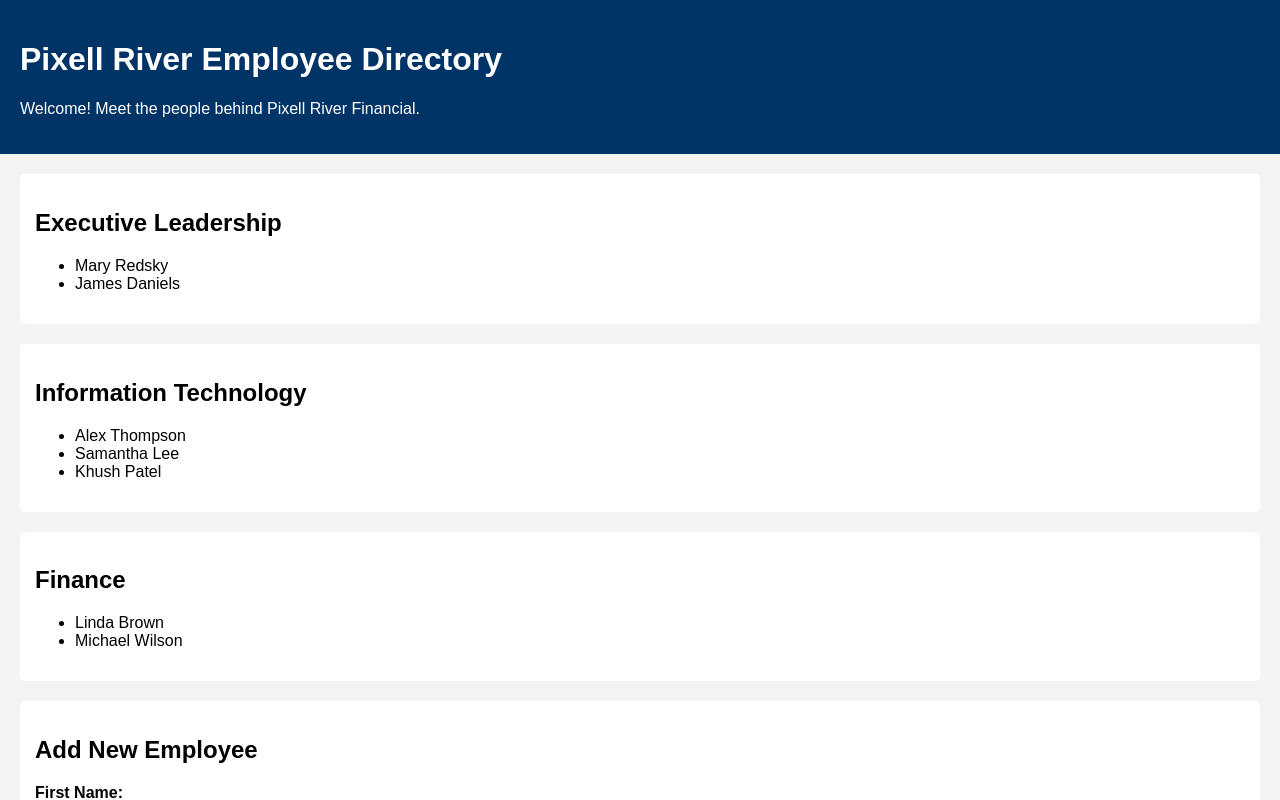
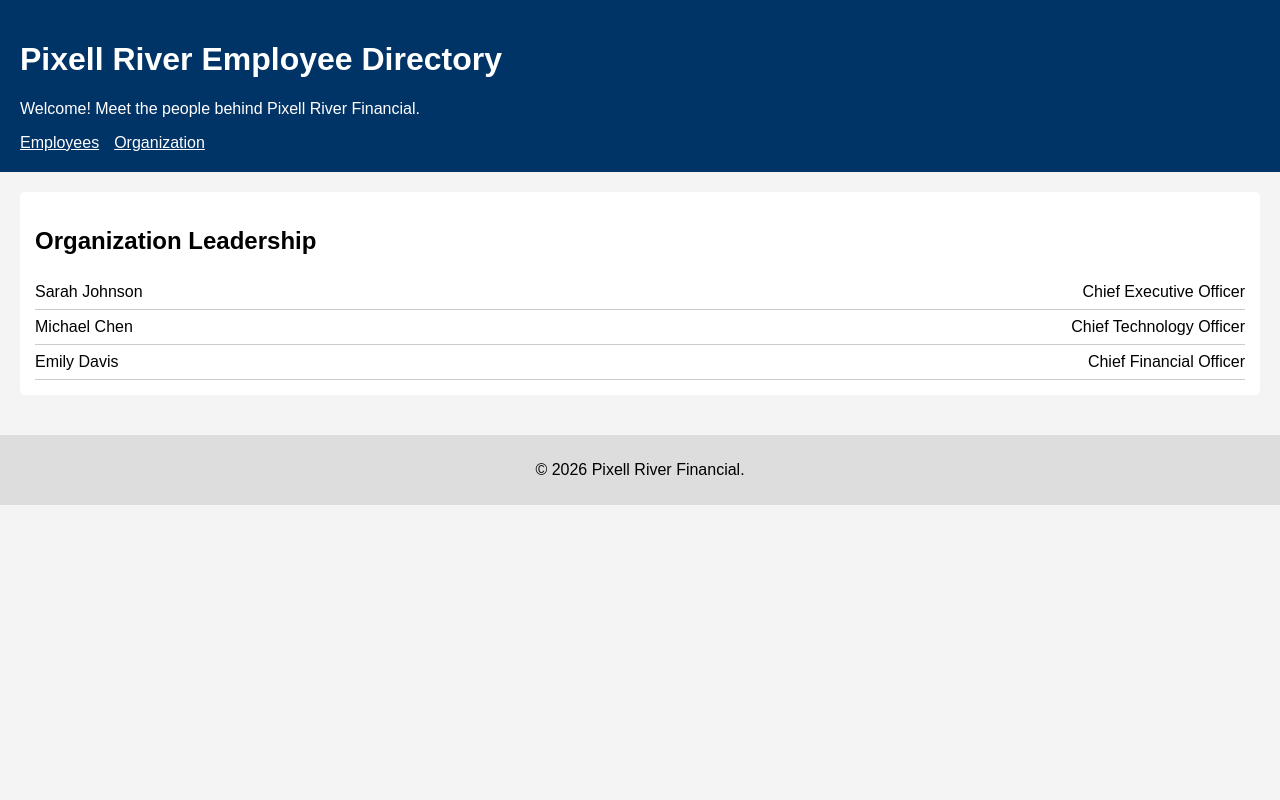
Before and after one commit to khush735/4002-Full-Stack-Development_Labs, a React (Vite) app in the folder pixell-react/: page /organization in a window 1280 px wide. Shown: the top 800 px of the page. Built offline with nearby package versions, Linux system fonts and the light colour scheme.

Commit message:
feat: complete lab 2.2

```diff
--- a/pixell-react/package.json
+++ b/pixell-react/package.json
@@ -11,7 +11,8 @@
   },
   "dependencies": {
     "react": "^19.2.0",
-    "react-dom": "^19.2.0"
+    "react-dom": "^19.2.0",
+    "react-router-dom": "^7.13.0"
   },
   "devDependencies": {
     "@eslint/js": "^9.39.1",
--- a/pixell-react/src/App.tsx
+++ b/pixell-react/src/App.tsx
@@ -1,15 +1,21 @@
 import { useState } from "react";
-import Header from "./components/Header";
-import Footer from "./components/Footer";
-import Department from "./components/Department";
-import AddEmployeeForm from "./components/AddEmployeeForm";
+import { BrowserRouter, Routes, Route } from "react-router-dom";
+
+import Layout from "./components/Layout";
+import EmployeesPage from "./components/EmployeesPage";
+import Organization from "./components/Organization";
+
 import { departments as initialDepartments } from "./data/departments";
 import type { Department as DepartmentType } from "./types/Employee";
 
 const App = () => {
   const [departments, setDepartments] = useState<DepartmentType[]>(initialDepartments);
 
-  const addEmployee = (firstName: string, lastName: string, departmentName: string) => {
+  const addEmployee = (
+    firstName: string,
+    lastName: string,
+    departmentName: string
+  ) => {
     setDepartments(prev =>
       prev.map(dept =>
         dept.name === departmentName
@@ -23,22 +29,35 @@ const App = () => {
   };
 
   return (
-    <>
-      <Header />
+    <BrowserRouter>
+      <Routes>
+        <Route path="/" element={<Layout />}>
 
-      <main>
-        {departments.map((dept, index) => (
-          <Department key={index} department={dept} />
-        ))}
+          <Route
+            index
+            element={
+              <EmployeesPage
+                departments={departments}
+                onAddEmployee={addEmployee}
+              />
+            }
+          />
 
-        <AddEmployeeForm
-          departments={departments}
-          onAddEmployee={addEmployee}
-        />
-      </main>
+          <Route
+            path="employees"
+            element={
+              <EmployeesPage
+                departments={departments}
+                onAddEmployee={addEmployee}
+              />
+            }
+          />
 
-      <Footer />
-    </>
+          <Route path="organization" element={<Organization />} />
+
+        </Route>
+      </Routes>
+    </BrowserRouter>
   );
 };
 
--- /dev/null
+++ b/pixell-react/src/components/EmployeesPage.tsx
@@ -0,0 +1,25 @@
+import Department from "./Department";
+import AddEmployeeForm from "./AddEmployeeForm";
+import type { Department as DepartmentType } from "../types/Employee";
+
+interface Props {
+  departments: DepartmentType[];
+  onAddEmployee: (firstName: string, lastName: string, departmentName: string) => void;
+}
+
+const EmployeesPage = ({ departments, onAddEmployee }: Props) => {
+  return (
+    <>
+      {departments.map((dept, index) => (
+        <Department key={index} department={dept} />
+      ))}
+
+      <AddEmployeeForm
+        departments={departments}
+        onAddEmployee={onAddEmployee}
+      />
+    </>
+  );
+};
+
+export default EmployeesPage;
--- a/pixell-react/src/components/Header.tsx
+++ b/pixell-react/src/components/Header.tsx
@@ -1,8 +1,20 @@
+import { Link } from "react-router-dom";
+
 const Header = () => {
   return (
     <header className="site-header">
       <h1>Pixell River Employee Directory</h1>
       <p>Welcome! Meet the people behind Pixell River Financial.</p>
+
+      <nav style={{ marginTop: "10px" }}>
+        <Link to="/employees" style={{ color: "white", marginRight: "15px" }}>
+          Employees
+        </Link>
+
+        <Link to="/organization" style={{ color: "white" }}>
+          Organization
+        </Link>
+      </nav>
     </header>
   );
 };
--- /dev/null
+++ b/pixell-react/src/components/Layout.tsx
@@ -0,0 +1,17 @@
+import Header from "./Header";
+import Footer from "./Footer";
+import { Outlet } from "react-router-dom";
+
+const Layout = () => {
+  return (
+    <>
+      <Header />
+      <main>
+        <Outlet />
+      </main>
+      <Footer />
+    </>
+  );
+};
+
+export default Layout;
--- /dev/null
+++ b/pixell-react/src/components/Organization.tsx
@@ -0,0 +1,29 @@
+import { roles } from "../data/roles";
+
+const Organization = () => {
+  return (
+    <section className="department">
+      <h2>Organization Leadership</h2>
+
+      {roles.map((person, index) => (
+        <div
+          key={index}
+          style={{
+            display: "flex",
+            justifyContent: "space-between",
+            padding: "8px 0",
+            borderBottom: "1px solid #ccc"
+          }}
+        >
+          <span>
+            {person.firstName} {person.lastName}
+          </span>
+
+          <span>{person.role}</span>
+        </div>
+      ))}
+    </section>
+  );
+};
+
+export default Organization;
--- /dev/null
+++ b/pixell-react/src/data/roles.ts
@@ -0,0 +1,19 @@
+import type { Role } from "../types/Roles";
+
+export const roles: Role[] = [
+  {
+    firstName: "Sarah",
+    lastName: "Johnson",
+    role: "Chief Executive Officer"
+  },
+  {
+    firstName: "Michael",
+    lastName: "Chen",
+    role: "Chief Technology Officer"
+  },
+  {
+    firstName: "Emily",
+    lastName: "Davis",
+    role: "Chief Financial Officer"
+  }
+];
--- /dev/null
+++ b/pixell-react/src/types/Roles.ts
@@ -0,0 +1,5 @@
+export interface Role {
+  firstName: string;
+  lastName: string;
+  role: string;
+}
```
Also changed, not shown: 1 other file (tests, documents, lock files or other folders).
